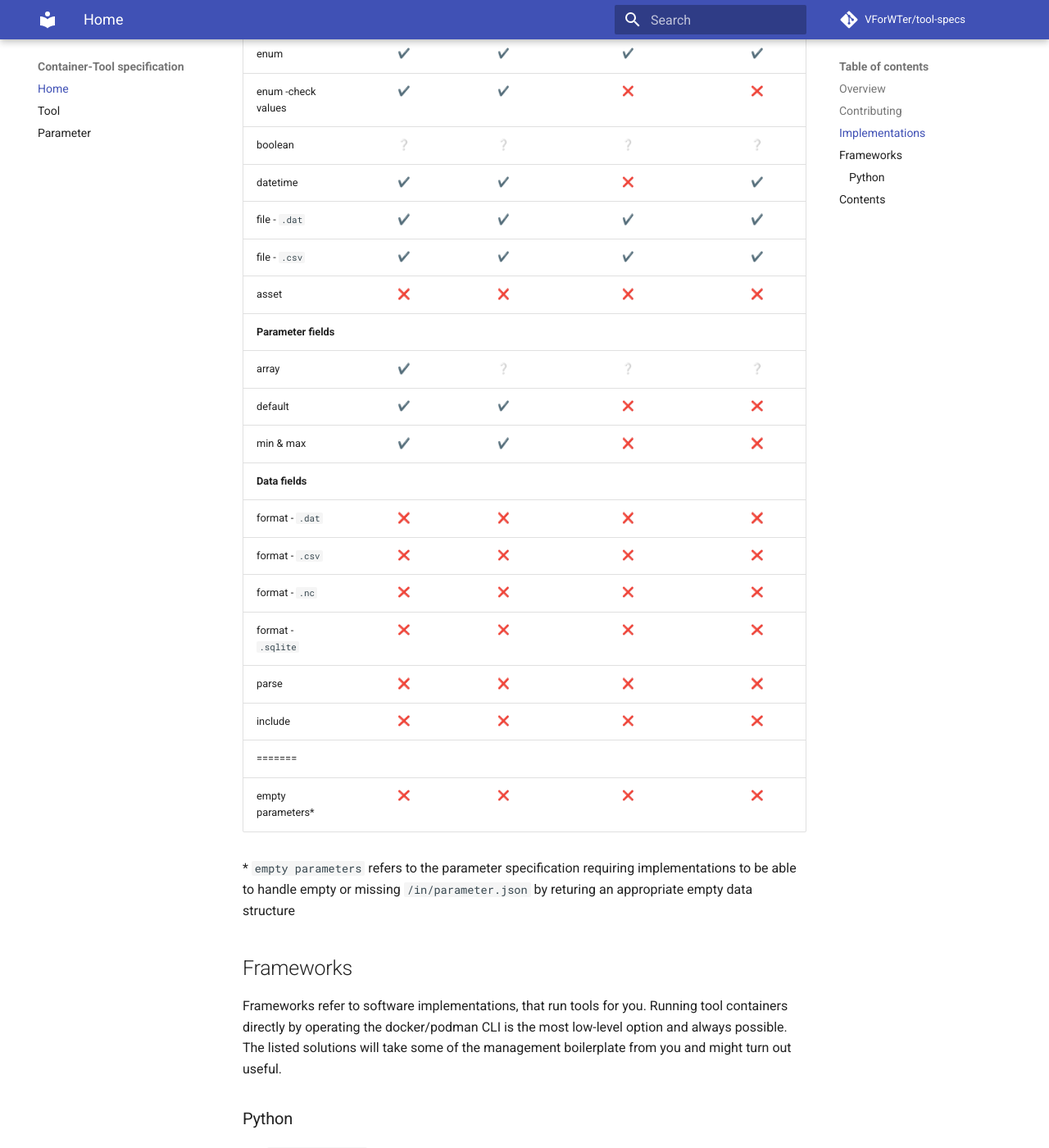
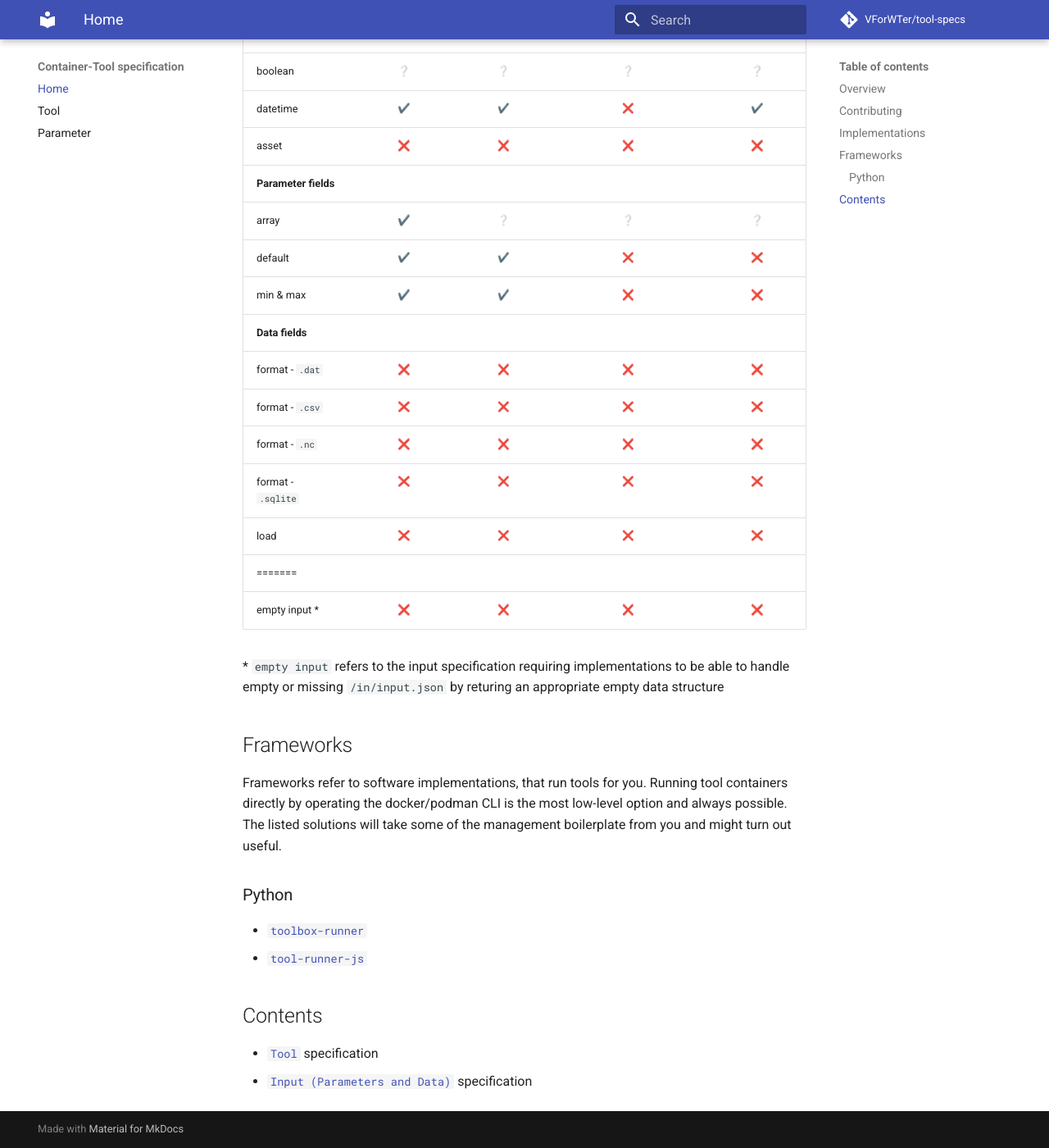
Before and after one commit to VForWaTer/tool-specs, an MkDocs documentation site: the page built from docs/README.md, in a window 1280 px wide and 1400 px high, scrolled down 1905 px. Shown: the whole window at 82% size. Built offline with MkDocs 1.6.1 and Material for MkDocs 9.7.7, drawn with Linux system fonts in a browser that asks for light colours; emoji names are drawn with the system emoji font; comment, search, counter and statistics services are not loaded; some of the changed text lies outside the part shown.

Commit message:
Update README.md

````diff
--- a/docs/README.md
+++ b/docs/README.md
@@ -5,15 +5,14 @@
 This document describes specifications for generic [`Tool`](./tool.md) entities. A `Tool` is:
 *  any executable software
 *  contained in a docker (compatible) container
-*  transforms optional [`Parameters`](./parameter.md) and optional [`Data`](./parameter.md[`Parameters`](./parameter.md)) into output
+*  transforms [`input`](./input.md) consisting of optional [`Parameters`](./parameter.md#Parameters) and optional [`Data`](./input.md#Data) into output
 
 A very simplified workflow of a tool execution looks like the flowchart below:
 
 ```mermaid
 flowchart LR
-    input --> container --> output
-    data --> container
-
+    input -- parameters --> container --> output
+    input -- data --> container
 ```
 
 The main objective is to create a communitiy-driven tool interface specification,
@@ -66,8 +65,6 @@
 | enum -check values | :heavy_check_mark:       | :heavy_check_mark: | :x:                                 | :x:                 |
 | boolean            | :grey_question:          | :grey_question:    | :grey_question:                     | :grey_question:     |
 | datetime           | :heavy_check_mark:       | :heavy_check_mark: | :x:                                 | :heavy_check_mark:  |
-| file - `.dat`      | :heavy_check_mark:       | :heavy_check_mark: | :heavy_check_mark:                  | :heavy_check_mark:  |
-| file - `.csv`      | :heavy_check_mark:       | :heavy_check_mark: | :heavy_check_mark:                  | :heavy_check_mark:  |
 | asset              | :x:                      | :x:                | :x:                                 | :x:                 |
 |    **Parameter fields**                                                                                                       ||
 | array              | :heavy_check_mark:       | :grey_question:    | :grey_question:                     | :grey_question:     |
@@ -78,13 +75,12 @@
 | format - `.csv   ` | :x:                      | :x:                | :x:                                 | :x:                 |
 | format - `.nc`     | :x:                      | :x:                | :x:                                 | :x:                 |
 | format - `.sqlite` | :x:                      | :x:                | :x:                                 | :x:                 |
-| parse              | :x:                      | :x:                | :x:                                 | :x:                 |
-| include            | :x:                      | :x:                | :x:                                 | :x:                 |
+| load               | :x:                      | :x:                | :x:                                 | :x:                 |
 =======
-| empty parameters*  | :x:                      | :x:                | :x:                                 | :x:                 |
+| empty input     *  | :x:                      | :x:                | :x:                                 | :x:                 |
 
 
-\* `empty parameters` refers to the parameter specification requiring implementations to be able to handle empty or missing `/in/parameter.json` by returing an appropriate empty data structure
+\* `empty input` refers to the input specification requiring implementations to be able to handle empty or missing `/in/input.json` by returing an appropriate empty data structure
 
 ## Frameworks
 
@@ -102,4 +98,4 @@
 ## Contents
 
 * [`Tool`](./tool.md) specification
-* [`Parameters and Data`](./parameter.md) specification
+* [`Input (Parameters and Data)`](./parameter.md) specification
````
